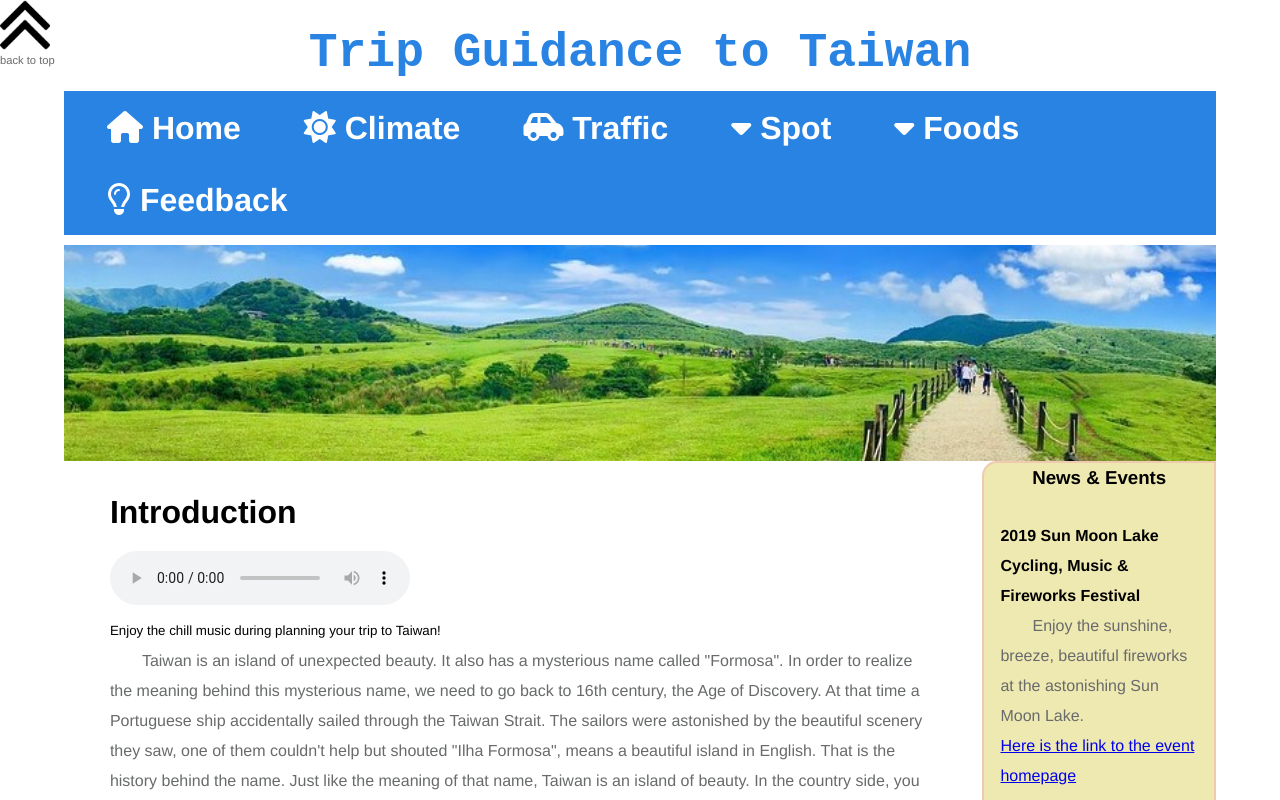
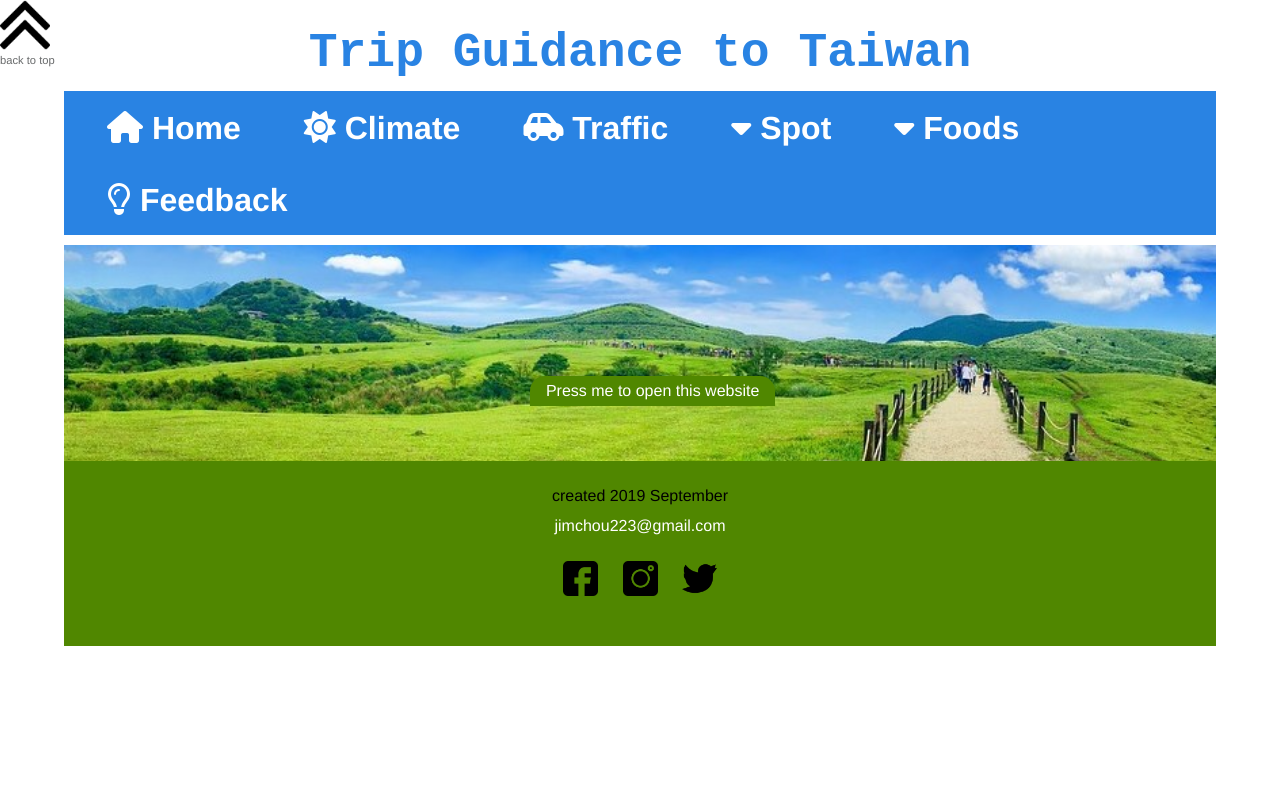
Before and after one commit to jimchou223/travel_website, a plain HTML site: page index.html in a window 1280 px wide. Shown: the top 800 px of the page. Drawn offline with nearby package versions, Linux system fonts and the light colour scheme.

Commit message:
add homepage style and audio bar

```diff
--- a/index.html
+++ b/index.html
@@ -8,7 +8,8 @@
     <meta name="description" content="Taiwan travel guidance">
     <meta name="keywords" content="Taiwan, Travel, food">
     <meta name="author" content="Jim Chou">
-    <link rel="shortcut icon" type="image/png" href="favicon/favicon.ico" />
+    <link rel="shortcut icon" type="image/png" href="favicon/favicon.ico">
+    <script src="https://ajax.googleapis.com/ajax/libs/jquery/3.4.1/jquery.min.js"></script>
     <script src="https://kit.fontawesome.com/a076d05399.js"></script>
     <script src="script.js" defer></script>
     <link rel="stylesheet" href="project.css">
@@ -52,14 +53,15 @@
             <a href="tips/tips.html"><i class="far fa-lightbulb"></i> Feedback</a>
         </nav>
         <div id="hero-index"></div>
-        <main>
+        <button id="activate">Press me to open this website</button>
+        <main id="main">
             <div class="main-intro">
                 <div class="main-intro-part-one">
                     <h2>Introduction</h2>
                     <audio controls="controls">
-                        <source src="audio/bensound-summer.mp3" type="audio/mpeg">
-                    </audio>
-                    <br><small>Enjoy the chill music during planning your trip to Taiwan!</small>
+                            <source src="audio/bensound-summer.mp3" type="audio/mpeg">
+                        </audio>
+                        <br><small id="enjoy-music">Enjoy the chill music during planning your trip to Taiwan!</small>
                     <p>Taiwan is an island of unexpected beauty. It also has a mysterious name called "Formosa". In
                         order to realize the meaning behind this mysterious name, we need to go back to 16th century,
                         the Age of Discovery. At that time a Portuguese ship accidentally sailed through the Taiwan
@@ -95,33 +97,35 @@
                 </div>
 
             </div>
-
             <aside id="news">
-
                 <h3>News & Events</h3>
                 <div class="news">
                     <h4>2019 Sun Moon Lake Cycling, Music & Fireworks Festival</h4>
+
                     <p>Enjoy the sunshine, breeze, beautiful fireworks at the astonishing Sun Moon Lake. <br><a
-                            target="_blank" href="https://eng.taiwan.net.tw/m1.aspx?sNo=0002019&lid=080101">Here is the
-                            link to the event homepage</a></p>
+                            target="_blank" href="https://eng.taiwan.net.tw/m1.aspx?sNo=0002019&lid=080101">Here is
+                            the link to the event homepage</a></p>
+
+
                 </div>
                 <div class="news">
                     <h4>2019 Taroko Gorge Marathon</h4>
+
                     <p>Best chance to challege yourself by the Marathon, at the same time you also can enjoy the
                         beautiful scenery in Taroko national park.<br><a
                             href="https://eng.taiwan.net.tw/m1.aspx?sNo=0002019&lid=080149">Here is the link to the
                             event homepage</a></p>
+
                 </div>
                 <div class="news">
                     <h4>2019 Biennial Butterfly Beauty Festival</h4>
+
                     <p>A big fan of beautiful creatures like butterfly? You don't want to miss this festival.<br><a
                             href="https://eng.taiwan.net.tw/m1.aspx?sNo=0002019&lid=080168">Here is the link to the
                             event homepage</a></p>
+
                 </div>
             </aside>
-            <div id="secondary-intro">
-
-            </div>
         </main>
         <footer>
             <p id="text-color-black">created 2019 September</p>
@@ -133,6 +137,25 @@
     </div>
 
 
+    <script>
+        $(main).css('height', '0')
+        // $('#main').css('height', '0')
+        // $('#news').css( 'height', '0')
+
+        $('#activate').click(function() {
+            $('#main').animate({height: "1000px"}, 1500)
+            $('#activate').hide()
+        })
+
+        $(document).ready(function () {
+            setInterval(function () {
+                $('#enjoy-music').css('color', `rgb(${Math.floor(Math.random() * 255)}, ${Math.floor(Math.random() * 255)}, ${Math.floor(Math.random() * 255)})`)
+            }, 300)
+        })
+
+    </script>
+
+
 
 
 
--- a/project.css
+++ b/project.css
@@ -147,6 +147,7 @@ p, .p {
 
 main {
     display: flex;
+    overflow: auto;
 
 }
 
@@ -154,7 +155,7 @@ main {
     /* margin-top:20px; */
     background-color: #FFF;
     display: block;
-    overflow: auto;
+    /* overflow: auto; */
     /* display: flex; */
     width: 80%;
     margin-bottom: 3%;
@@ -168,19 +169,26 @@ main {
     width: 90%;
 }
 
-aside {
+#news {
     /* margin-top:20px; */
-    /* float: right; */
+    display: block;
     background-color: #FFF;
     width: 20%;
     border: 2px solid #eecab1;
     border-radius: 15px 0  0 15px;
     background-color: #eee8b1;
 
+
 }
 
 aside p{
-    text-indent:2em;
+    /* text-indent:2em; */
+}
+
+aside a{
+    text-decoration: none;
+    color: #2983e3;
+    font-weight: 600;
 }
 
 form {
@@ -417,6 +425,19 @@ table td:hover {
     width: 100%;
 }
 
+#activate {
+    font-size: 1em;
+    background-color: #508700;
+    text-align: center;
+    position: absolute;
+    top: 47%;
+    left: 41.4%;
+    border: none;
+    color: #FFF;
+    padding: 0 1em;
+    border-radius: 15px 15px 0px 0px;
+}
+
 aside h3 {
     text-align: center;
 }
```
Also changed, not shown: script.js (line endings or trailing spaces).
